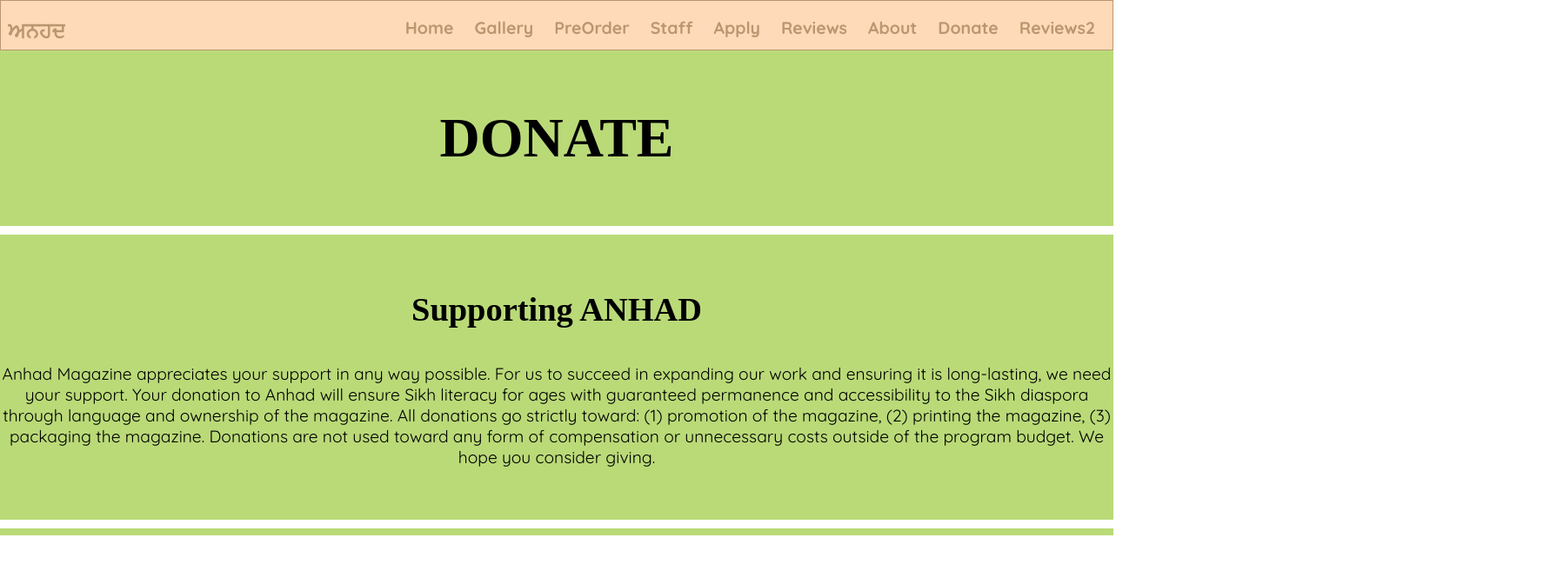
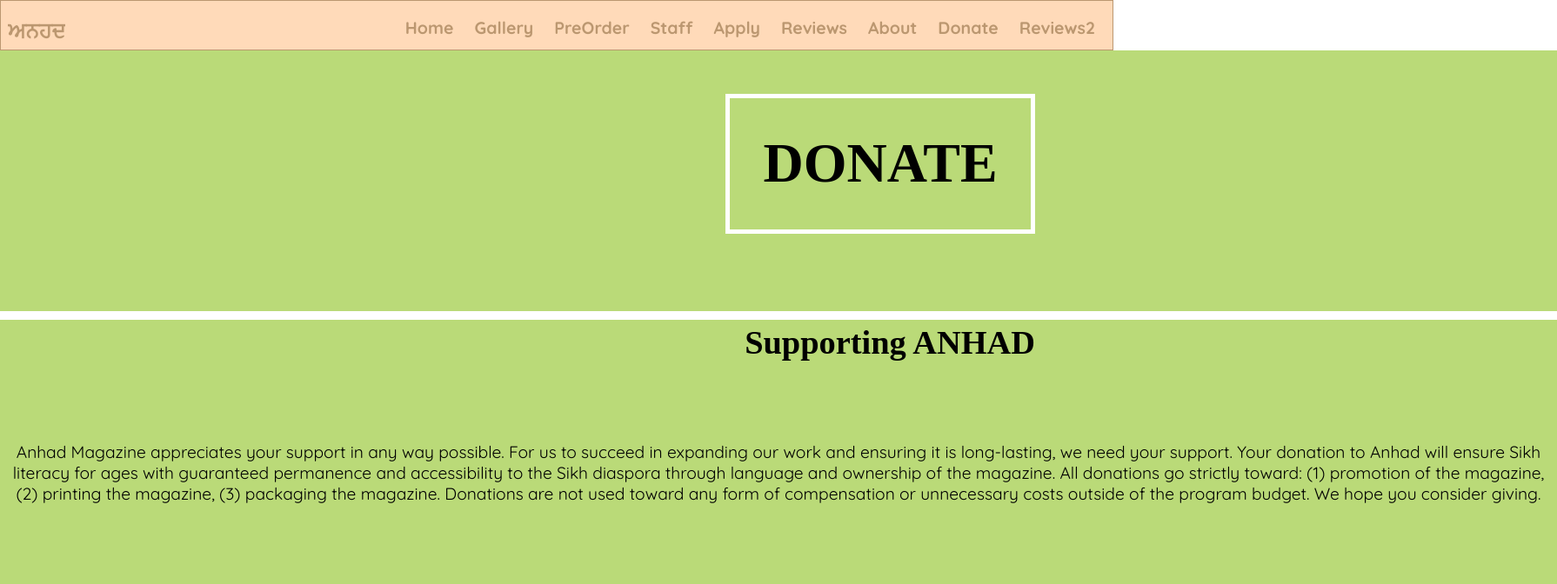
Before and after one commit to SimardeepSG/anhadnewsmag, a React (Create React App) app: page /Donate in a window 1280 px wide. Shown: the top 672 px of the page at 87% size, 1790 px wide, since content can reach past the window. Built offline with nearby package versions, Linux system fonts and the light colour scheme.

Commit message:
Donate Page 1.2.4 - Finished organizing all the information into their spot

```diff
--- a/src/Donate.js
+++ b/src/Donate.js
@@ -34,10 +34,27 @@ const Donate = () => {
 
 <div className="donateHeader2">Your Donation will provide...</div>
 
-{/* -------------------------------------------------------------------------------- */}
+{/* ---------------------------------------- */}
 
+<div className="Box1">$5 <br/>One Printed Magazine</div>
+<div className="Box2">$5 <br/>One Printed Magazine</div>
+<div className="Box3">$10 <br/>One Printed Magazine</div>
+<div className="Box4">$20 <br/>One Printed Magazine</div>
 
+{/* ---------------------------------------- */}
 
+<a href="https://react.school" target="_blank" rel="noreferrer">
+  <button className="button"> $10  </button>
+  <button className="button"> $15 </button>
+  <button className="button"> $20  </button>
+  <button className="button"> $25  </button>
+  <button className="button"> Other  </button>
+</a>
+
+<div className="Box1">$5 <br/>One Printed Magazine</div>
+<div className="Box2">$5 <br/>One Printed Magazine</div>
+<div className="Box3">$10 <br/>One Printed Magazine</div>
+<div className="Box4">$20 <br/>One Printed Magazine</div>
 
     </div>
   );
--- a/src/styles/donate.css
+++ b/src/styles/donate.css
@@ -4,7 +4,11 @@
 
 .donateContainer {
     overflow: scroll;
+    min-height:100%;
     background-color: #bada78;
+    position: absolute;
+    width: 1790px;
+    text-align: center;
     /* background: linear-gradient(
         to top,
         blue 50%,
@@ -14,16 +18,20 @@
 
 /*Donate Title touches DONATE*/
 .donateTitle {
-    position: relative;
+    position: absolute;
     text-align: center;
-    padding-top: 5vw;
-    position: static;
-    top: 10px;
+    padding-top: 3vw;
+    padding-left: 3vw;
+    padding-right: 3vw;
+    padding-bottom: 3vw;
+    top: -50px;
+    right: 500px;
     font-size: 5vw;
     font-family: Argent;
     font-weight: bold;
-    padding-bottom: 5vw;
     color:black;
+    border: 5px solid white;
+    margin: 100px;
 }
 
 .hr1{
@@ -33,8 +41,23 @@
   width: 100%;
   background-color: white;
   height: 10px;
-  position: static;
-  top: 500px;
+  position: absolute;
+  top: 300px;
+}
+
+/*Donate Header touches "Supporting ANHAD"*/
+.donateHeader1{
+    position: absolute;
+    top: 250px;
+    right: 600px;
+    text-align: center;
+    padding-top: 5vw;
+    font-size: 3vw;
+    font-family: Argent;
+    font-weight: bold;
+    padding-bottom: 0px;
+    height: 100%;
+    color: black;
 }
 
 .hr2{
@@ -44,58 +67,98 @@
   width: 100%;
   background-color: white;
   height: 10px;
-  position: relative;
-  top: 100px;
-}
-
-/*Donate Header touches "Supporting ANHAD"*/
-.donateHeader1{
-    text-align: center;
-    padding-top: 5vw;
-    position: static;
-    top: -10px;
-    font-size: 3vw;
-    font-family: Argent;
-    font-weight: bold;
-    padding-bottom: 0px;
-    height: 100%;
-    color: black;
+  position: absolute;
+  top: 700px;
 }
 
 /*Donate Description touches the Anhand Paragraph*/
 .donateDescription {
-  position: relative;
-  top: 40px;
-  grid-area: "Paragraph";
+  position: absolute;
+  top: 450px;
   text-align: center;
   font-size: 1.5vw;
 }
 
 /*Donate Header touches "Your Donate will Provide..."*/
 .donateHeader2{
-    text-align: center;
-    padding-top: 5vw;
-    position: relative;
-    top: 50px;
+    position: absolute;
+    top: 675px;
+    right: 500px;
     font-size: 3vw;
     font-family: Argent;
     font-weight: bold;
+    padding-top: 5vw;
     padding-bottom: 0px;
-    height: 100%;
 }
 
+.Box1{
+  position: absolute;
+  top: 900px;
+  right: 1300px;
+  background: lightgray;
+  border: 5px solid gray;
+  font-size: 23px;
+  font-family: Argent;
+  padding-top: 3vw;
+  padding-left: 3vw;
+  padding-right: 3vw;
+  padding-bottom: 3vw;
+}
+
+.Box2{
+  position: absolute;
+  top: 900px;
+  right: 950px;
+  background: lightgray;
+  border: 5px solid gray;
+  font-size: 23px;
+  font-family: Argent;
+  padding-top: 3vw;
+  padding-left: 3vw;
+  padding-right: 3vw;
+  padding-bottom: 3vw;
+}
+
+.Box3{
+  position: absolute;
+  top: 900px;
+  right: 600px;
+  background: lightgray;
+  border: 5px solid gray;
+  font-size: 23px;
+  font-family: Argent;
+  padding-top: 3vw;
+  padding-left: 3vw;
+  padding-right: 3vw;
+  padding-bottom: 3vw;
+}
+
+.Box4{
+  position: absolute;
+  top: 900px;
+  right: 250px;
+  background: lightgray;
+  border: 5px solid gray;
+  font-size: 23px;
+  font-family: Argent;
+  padding-top: 3vw;
+  padding-left: 3vw;
+  padding-right: 3vw;
+  padding-bottom: 3vw;
+}
 
 .button {
-    border: none;
-    color: white;
-    padding: 20px;
+    position: relative;
+    top: 1150px;
+    color: red;
     text-align: center;
-    text-decoration: none;
-    display: inline-block;
     font-size: 16px;
     margin: 10px;
-    cursor: pointer;
-    margin-left: 0px;
-    position: relative;
-    top: 100px;
+    padding: 10px;
+    padding-bottom: 10px;
+    border-radius: 50%;
   }
+
+  .blankspace {
+    padding: 20vh;
+}
```
